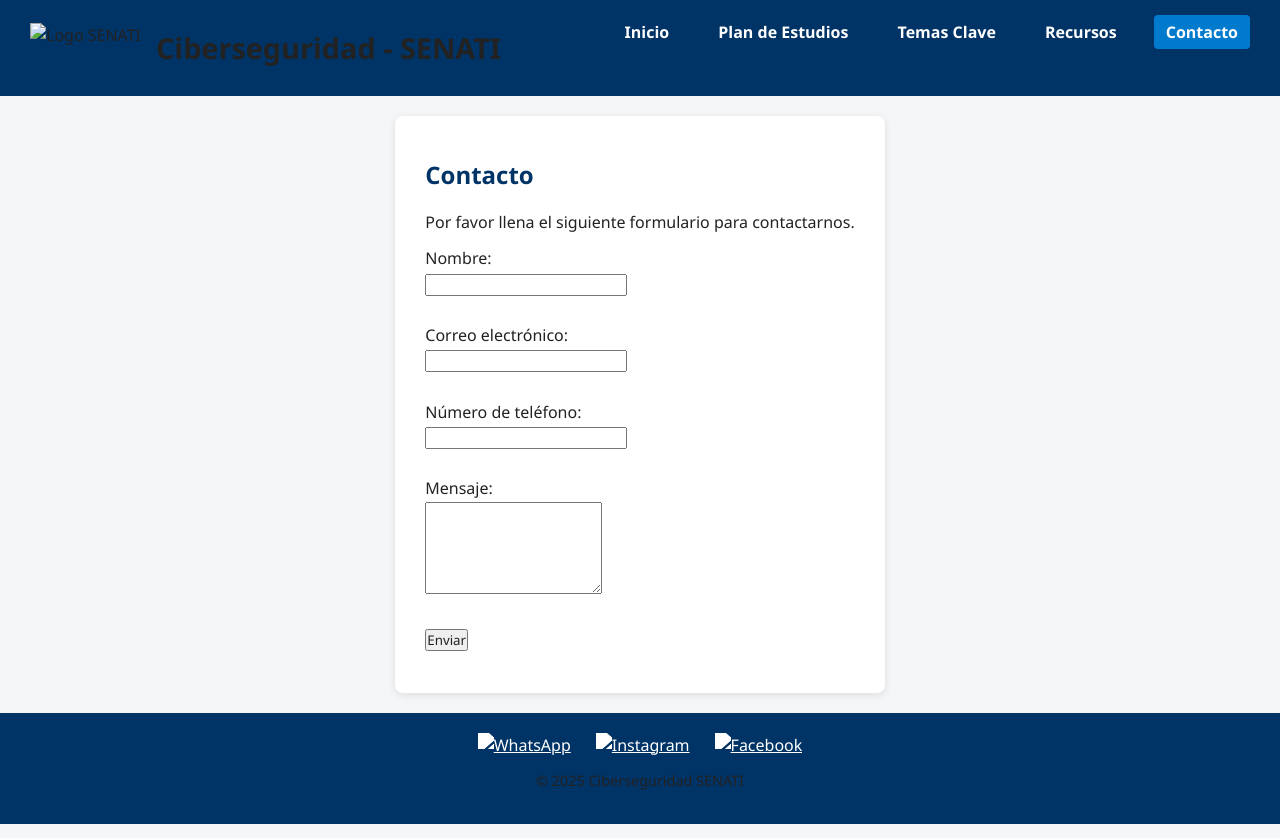
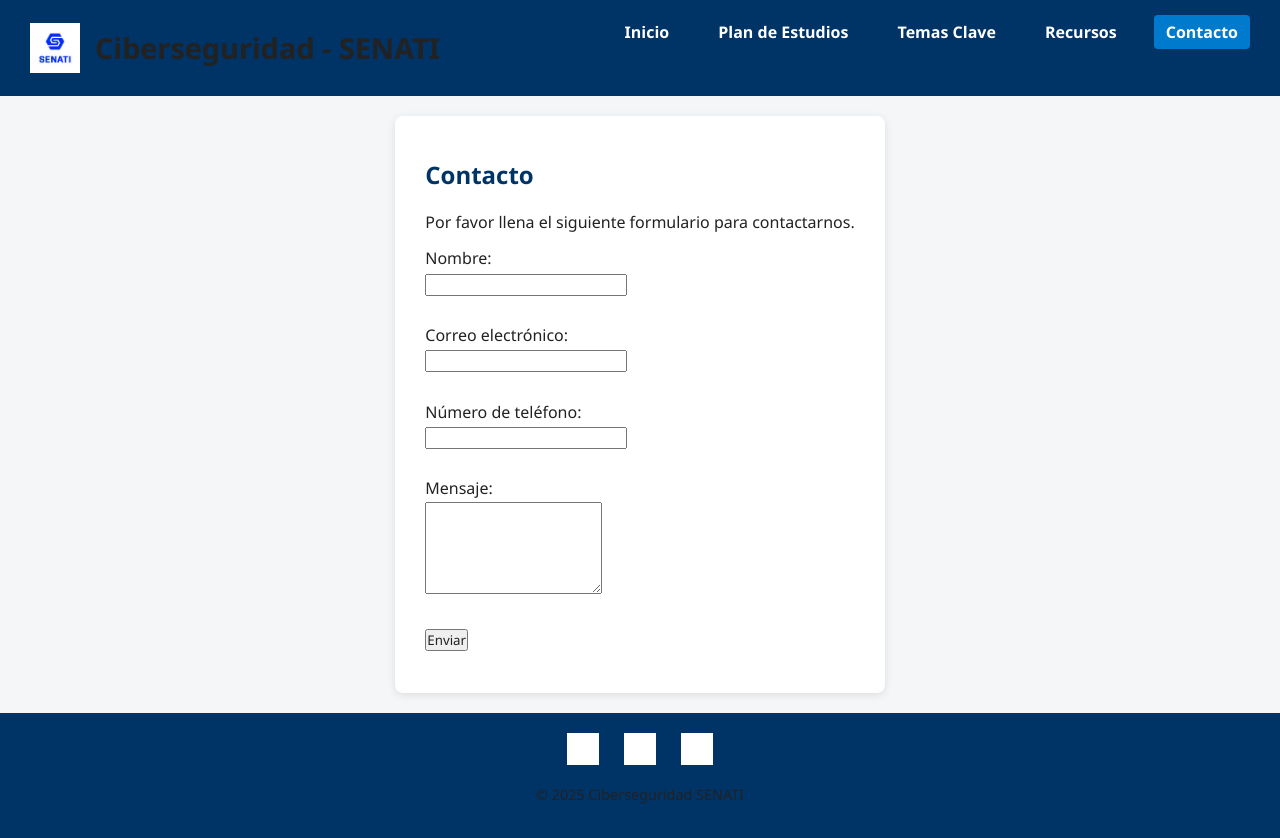
Before and after one commit to mauriciomb6/pagina-web-entregable-, a plain HTML site: page contacto.html in a window 1280 px wide. Drawn offline with Linux system fonts and the light colour scheme.

Commit message:
Update contacto.html

```diff
--- a/contacto.html
+++ b/contacto.html
@@ -9,7 +9,7 @@
 <body>
 
 <header>
-  <img src="assets/logo-senati.png" alt="Logo SENATI" class="logo" />
+  <img src="SENATILOGO.jpeg" alt="Logo SENATI" class="logo" />
   <h1>Ciberseguridad - SENATI</h1>
   <nav>
     <ul>
@@ -45,9 +45,9 @@
 
 <footer>
     <div class="social">
-      <a href="https://wa.me/5168454624" target="_blank"><img src="IMG/whatsapplogo.jpeg" alt="WhatsApp" /></a>
-      <a href="https://instagram.com/senati_oficial" target="_blank"><img src="IMG/instagram logo.jpeg" alt="Instagram" /></a>
-      <a href="https://www.facebook.com/SenatiOficial/?locale=es_LA" target="_blank"><img src="IMG/facebook logo.png" alt="Facebook" /></a>
+      <a href="https://wa.me/5168454624" target="_blank"><img src="whatsapplogo.jpeg" alt="WhatsApp" /></a>
+      <a href="https://instagram.com/senati_oficial" target="_blank"><img src="instagram logo.jpeg" alt="Instagram" /></a>
+      <a href="https://www.facebook.com/SenatiOficial/?locale=es_LA" target="_blank"><img src="facebook logo.png" alt="Facebook" /></a>
     </div>
     <p>&copy; 2025 Ciberseguridad SENATI</p>
   </footer>
```
